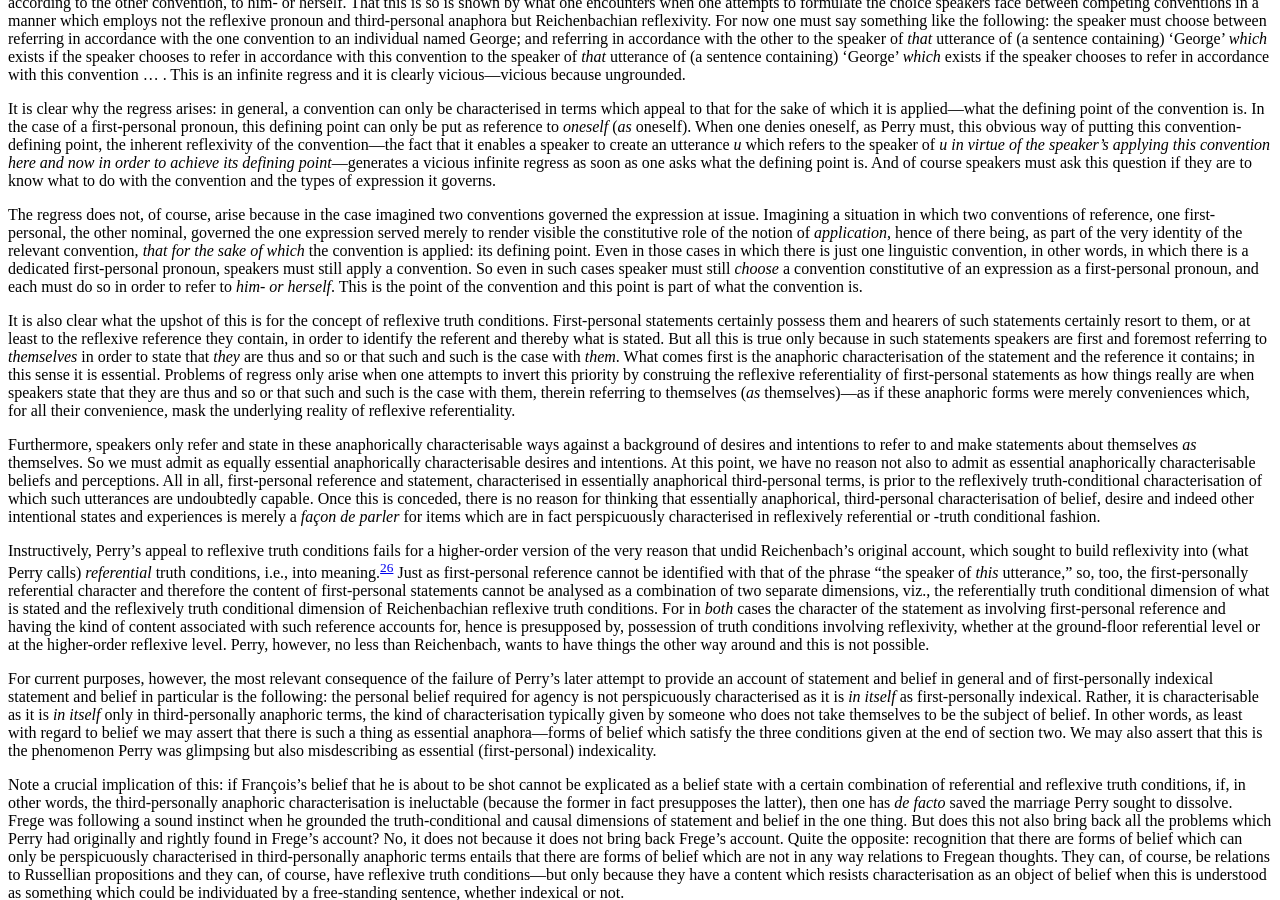
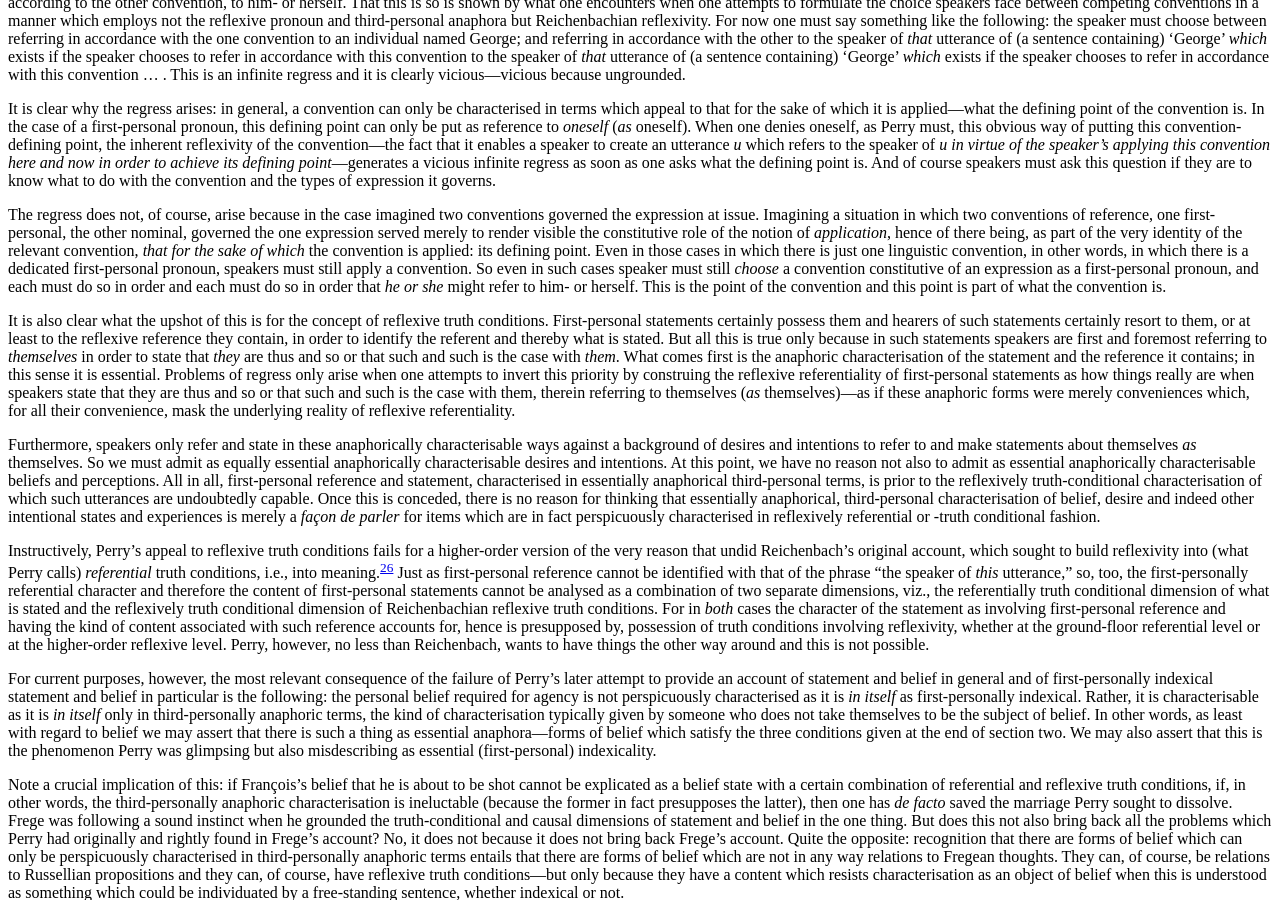
Before and after one commit to klepas/bruins-site, a Jekyll site: the page built from papers/_posts/2016-02-25-the-problem-of-essential-anaphora.md, in a window 1280 px wide and 900 px high, scrolled down 13214 px. Built offline with Jekyll 4.4.1, drawn with Linux system fonts in a browser that asks for light colours; nearby versions of some CDN libraries; some web fonts are replaced.

Commit message:
further slight revision of anaphora paper

```diff
--- a/papers/_posts/2016-02-25-the-problem-of-essential-anaphora.md
+++ b/papers/_posts/2016-02-25-the-problem-of-essential-anaphora.md
@@ -332,7 +332,7 @@ But how must this choice be formulated? It is not hard to see that it must be fo
 
 It is clear why the regress arises: in general, a convention can only be characterised in terms which appeal to that for the sake of which it is applied—what the defining point of the convention is. In the case of a first-personal pronoun, this defining point can only be put as reference to _oneself_ (_as_ oneself). When one denies oneself, as Perry must, this obvious way of putting this convention-defining point, the inherent reflexivity of the convention—the fact that it enables a speaker to create an utterance _u_ which refers to the speaker of _u_ _in virtue of the speaker’s applying this convention here and now in order to achieve its defining point_—generates a vicious infinite regress as soon as one asks what the defining point is. And of course speakers must ask this question if they are to know what to do with the convention and the types of expression it governs.
 
-The regress does not, of course, arise because in the case imagined two conventions governed the expression at issue. Imagining a situation in which two conventions of reference, one first-personal, the other nominal, governed the one expression served merely to render visible the constitutive role of the notion of _application_, hence of there being, as part of the very identity of the relevant convention, _that for the sake of which_ the convention is applied: its defining point. Even in those cases in which there is just one linguistic convention, in other words, in which there is a dedicated first-personal pronoun, speakers must still apply a convention. So even in such cases speaker must still _choose_ a convention constitutive of an expression as a first-personal pronoun, and each must do so in order to refer to _him- or herself_. This is the point of the convention and this point is part of what the convention is.
+The regress does not, of course, arise because in the case imagined two conventions governed the expression at issue. Imagining a situation in which two conventions of reference, one first-personal, the other nominal, governed the one expression served merely to render visible the constitutive role of the notion of _application_, hence of there being, as part of the very identity of the relevant convention, _that for the sake of which_ the convention is applied: its defining point. Even in those cases in which there is just one linguistic convention, in other words, in which there is a dedicated first-personal pronoun, speakers must still apply a convention. So even in such cases speaker must still _choose_ a convention constitutive of an expression as a first-personal pronoun, and each must do so in order and each must do so in order that _he or she_ might refer to him- or herself. This is the point of the convention and this point is part of what the convention is.
 
 It is also clear what the upshot of this is for the concept of reflexive truth conditions. First-personal statements certainly possess them and hearers of such statements certainly resort to them, or at least to the reflexive reference they contain, in order to identify the referent and thereby what is stated. But all this is true only because in such statements speakers are first and foremost referring to _themselves_ in order to state that _they_ are thus and so or that such and such is the case with _them_. What comes first is the anaphoric characterisation of the statement and the reference it contains; in this sense it is essential. Problems of regress only arise when one attempts to invert this priority by construing the reflexive referentiality of first-personal statements as how things really are when speakers state that they are thus and so or that such and such is the case with them, therein referring to themselves (_as_ themselves)—as if these anaphoric forms were merely conveniences which, for all their convenience, mask the underlying reality of reflexive referentiality.
 
```
Also changed, not shown: 3 other files.
